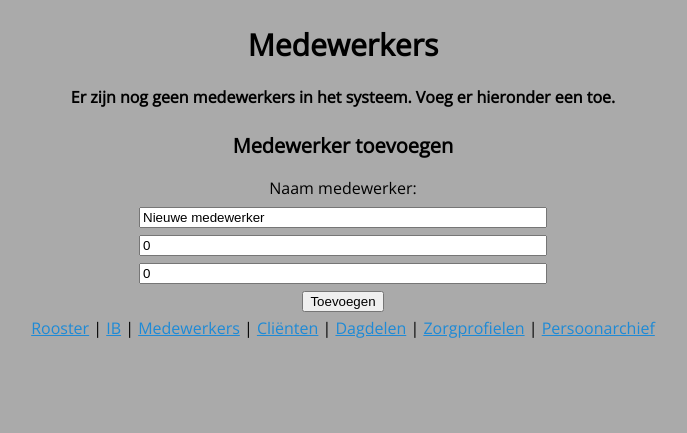
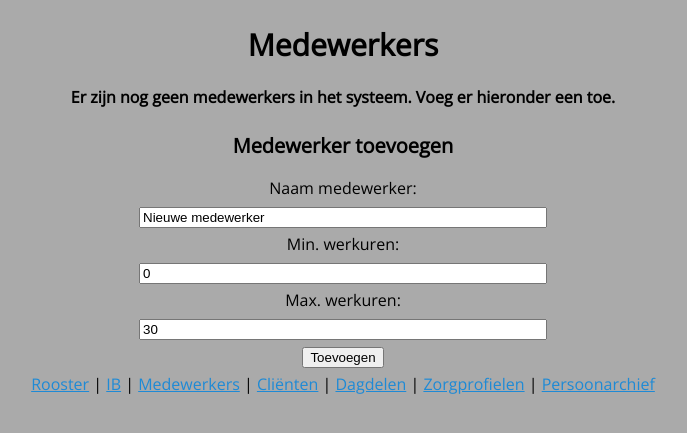
Before and after one commit to Ingovd/ivy-rooster, a Flask app: page /staffs/ in a window 1280 px wide. Shown: the top 433 px of the page, without its empty margins (305-992 px from the left). Run offline with Flask 2, Linux system fonts and the light colour scheme; data that the repository does not hold is empty.

Commit message:
Show field labels for index/update staffs

```diff
--- a/roosterapp/templates/index_staffs.html
+++ b/roosterapp/templates/index_staffs.html
@@ -42,8 +42,10 @@
 <form action="/staffs/add" method="POST" style="width:50em;text-align: center;">
     <label for="staff_name">Naam medewerker:</label><br>
     <input type="text" name="staff_name" id="staff_name" value="Nieuwe medewerker" style="width: 50%;"><br>
+    <label for="min_hours">Min. werkuren:</label><br>
     <input type="text" name="min_hours" id="min_hours" value="0" style="width: 50%;"><br>
-    <input type="text" name="max_hours" id="max_hours" value="0" style="width: 50%;"><br>
+    <label for="max_hours">Max. werkuren:</label><br>
+    <input type="text" name="max_hours" id="max_hours" value="30" style="width: 50%;"><br>
     <input type="submit" value="Toevoegen">
 </form>
 {% endblock %}
--- a/roosterapp/templates/update_staff.html
+++ b/roosterapp/templates/update_staff.html
@@ -10,7 +10,9 @@
 <form action="/staffs/update/{{ staff.person_id }}" method="POST" style="width:50em;text-align: center;">
     <label for="staff_name">Naam:</label><br>
     <input type="text" name="staff_name" id="staff_name" value="{{ staff.person.name }}" style="width: 50%;"><br>
+    <label for="min_hours">Min. werkuren:</label><br>
     <input type="text" name="min_hours" id="min_hours" value="{{ staff.min_hours }}" style="width: 50%;"><br>
+    <label for="max_hours">Max. werkuren:</label><br>
     <input type="text" name="max_hours" id="max_hours" value="{{ staff.max_hours }}" style="width: 50%;"><br>
     <input type="submit" value="Aanpassen">
 </form>
```
